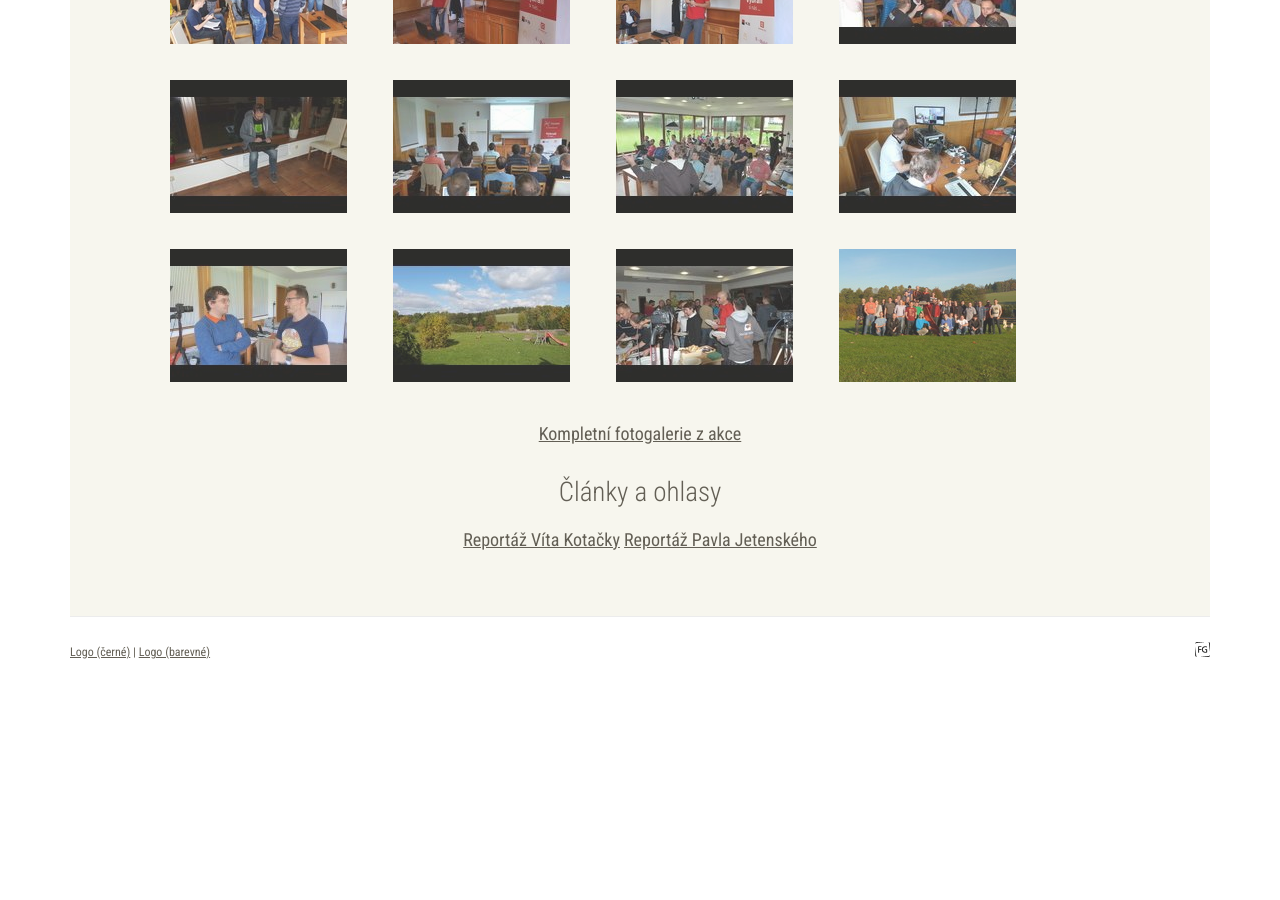
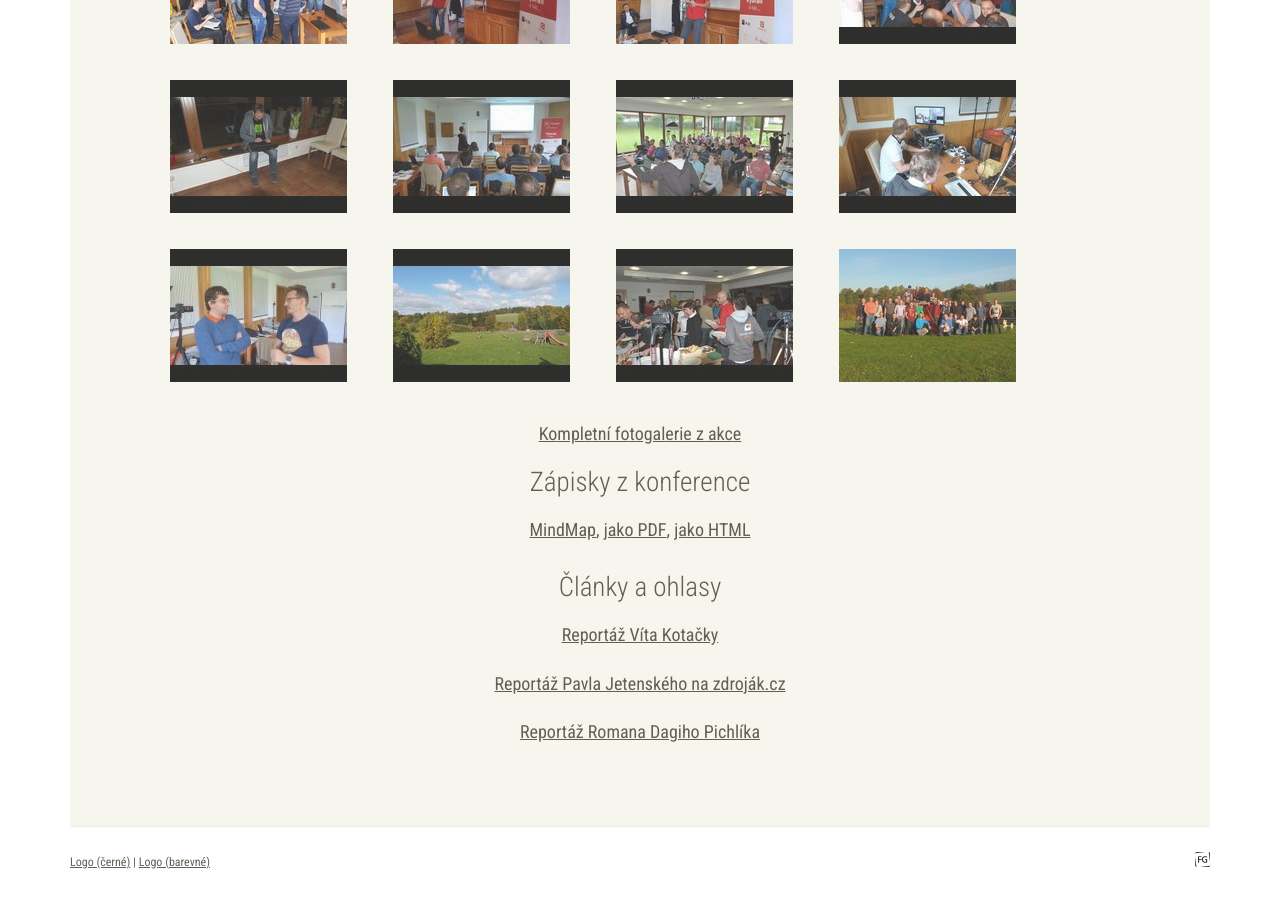
Before and after one commit to novoj/jOpenSpace, a Jekyll site: the page built from _archive/2017.html, in a window 1280 px wide and 900 px high, scrolled down 1293 px. Built offline with Jekyll 4.4.1, drawn with Linux system fonts in a browser that asks for light colours; before the commit the page ends 1983 px from its top, so only the background shows below that.

Commit message:
Added Dagi article

```diff
--- a/_archive/2017.html
+++ b/_archive/2017.html
@@ -13,7 +13,7 @@ year: 2017
                     <script>!function(d,s,id){var js,fjs=d.getElementsByTagName(s)[0],p=/^http:/.test(d.location)?'http':'https';if(!d.getElementById(id)){js=d.createElement(s);js.id=id;js.src=p+"://platform.twitter.com/widgets.js";fjs.parentNode.insertBefore(js,fjs);}}(document,"script","twitter-wjs");</script>
              -->
 
-		<h4 style="text-align: center">Fotogalerie</h4>
+      <h4 style="text-align: center">Fotogalerie {{title}}</h4>
       <ul class="gallery clr">
          <li><a href="../public/images/gallery/2017/detail/20171013_180258.jpg" class="highslide" rel="highslide"><img src="../public/images/gallery/2017/thumbnail/20171013_180258.jpg" alt="" /></a></li>
          <li><a href="../public/images/gallery/2017/detail/20171013_194804.jpg" class="highslide" rel="highslide"><img src="../public/images/gallery/2017/thumbnail/20171013_194804.jpg" alt="" /></a></li>
@@ -32,11 +32,22 @@ year: 2017
          <li><a href="../public/images/gallery/2017/detail/P1020589.jpg" class="highslide" rel="highslide"><img src="../public/images/gallery/2017/thumbnail/P1020589.jpg" alt="" /></a></li>
          <li><a href="../public/images/gallery/2017/detail/P1020594.jpg" class="highslide" rel="highslide"><img src="../public/images/gallery/2017/thumbnail/P1020594.jpg" alt="" /></a></li>
       </ul>
-		<p style="text-align: center"><a href="https://photos.app.goo.gl/vR0WsitydkyAwwnt1" target="_blank">Kompletní fotogalerie z akce</a></p>
+      <p style="text-align: center"><a href="https://goo.gl/photos/8ESZxk3NJ4CYtW6g9" target="_blank">Kompletní fotogalerie z akce</a></p>
+      <h4 style="text-align: center">Zápisky z konference</h4>
+      <div style="text-align: center;">
+         <a href="/data/2017/notes/notes.mm">MindMap</a>,
+         <a href="/data/2017/notes/notes.pdf">jako PDF</a>,
+         <a href="/data/2017/notes/notes.html">jako HTML</a>
+      </div>
       <h4 style="text-align: center; margin-top: 1em;">Články a ohlasy</h4>
       <div style="text-align: center;">
-			<a href="https://blog.zvestov.cz/software%20development/2017/10/24/jopenspace-2017.html">Reportáž Víta Kotačky</a>
-			<a href="https://www.zdrojak.cz/zpravicky/reportaz-z-jopenspace-2017/">Reportáž Pavla Jetenského</a>
+         <p><a href="https://blog.zvestov.cz/software%20development/2017/10/24/jopenspace-2017.html">Reportáž Víta Kotačky</a></p>
+         <p><a href="https://www.zdrojak.cz/zpravicky/reportaz-z-jopenspace-2017/">Reportáž Pavla Jetenského na zdroják.cz</a></p>
+         <p><a href="https://dagblog.cz/jopenspace-2017-410b02359716">Reportáž Romana Dagiho Pichlíka</a></p>
       </div>
    </div>
+
+
+
+
 </div>
```
Also changed, not shown: partneri.md (added, +85 -0 lines). Lines whose indentation alone changed are shown as unchanged.
